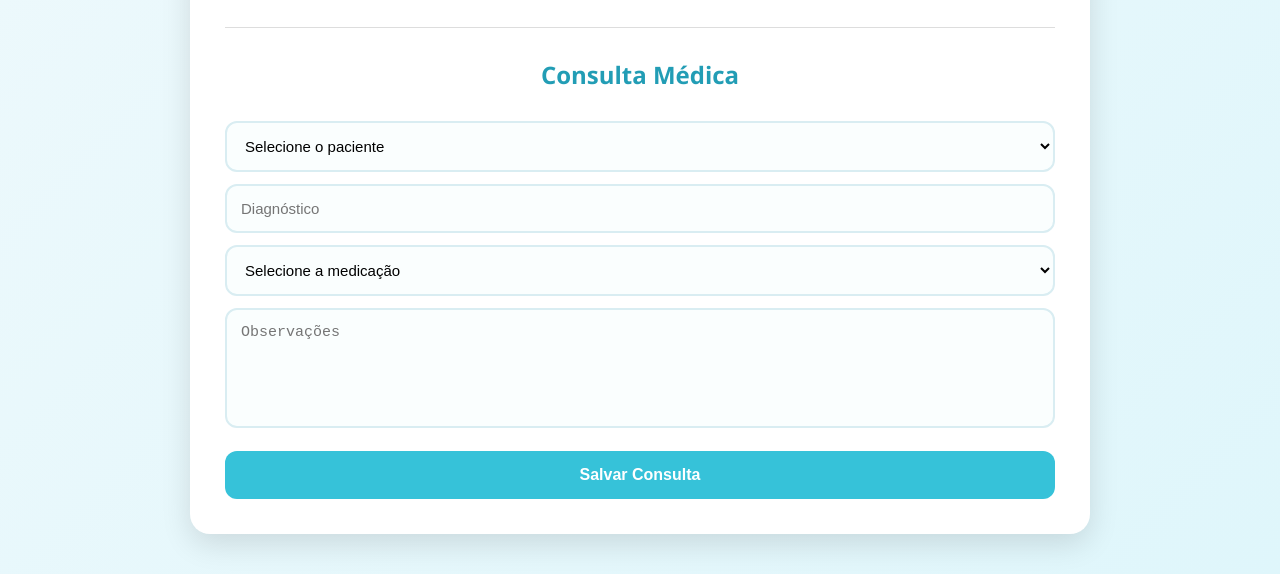
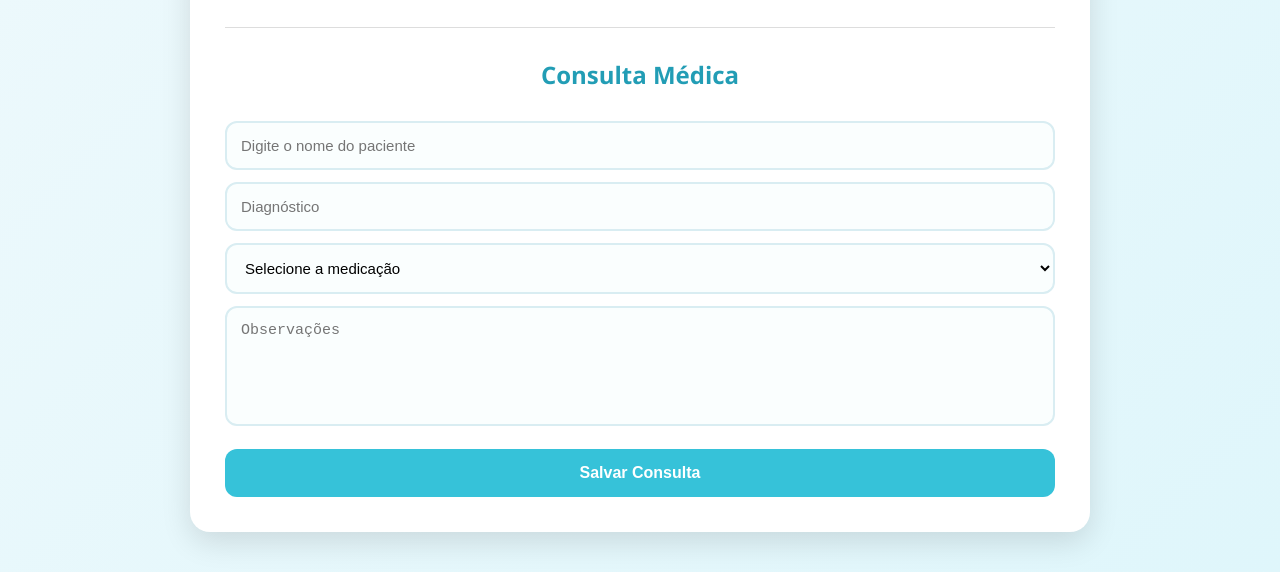
Before and after one commit to isocaescola21/projeto-sentinela, a website: page frontend/medico.html in a window 1280 px wide. Shown: the part 287-861 px from the top of the page. Drawn offline with Linux system fonts and the light colour scheme; no server answers.

Commit message:
Update medico.html

```diff
--- a/frontend/medico.html
+++ b/frontend/medico.html
@@ -39,9 +39,11 @@
 <h2>Consulta Médica</h2>
 
 
-<select id="paciente">
-    <option value="">Selecione o paciente</option>
-</select>
+<input
+    id="paciente"
+    type="text"
+    placeholder="Digite o nome do paciente"
+>
 
 
 <input id="diagnostico" placeholder="Diagnóstico">
```
